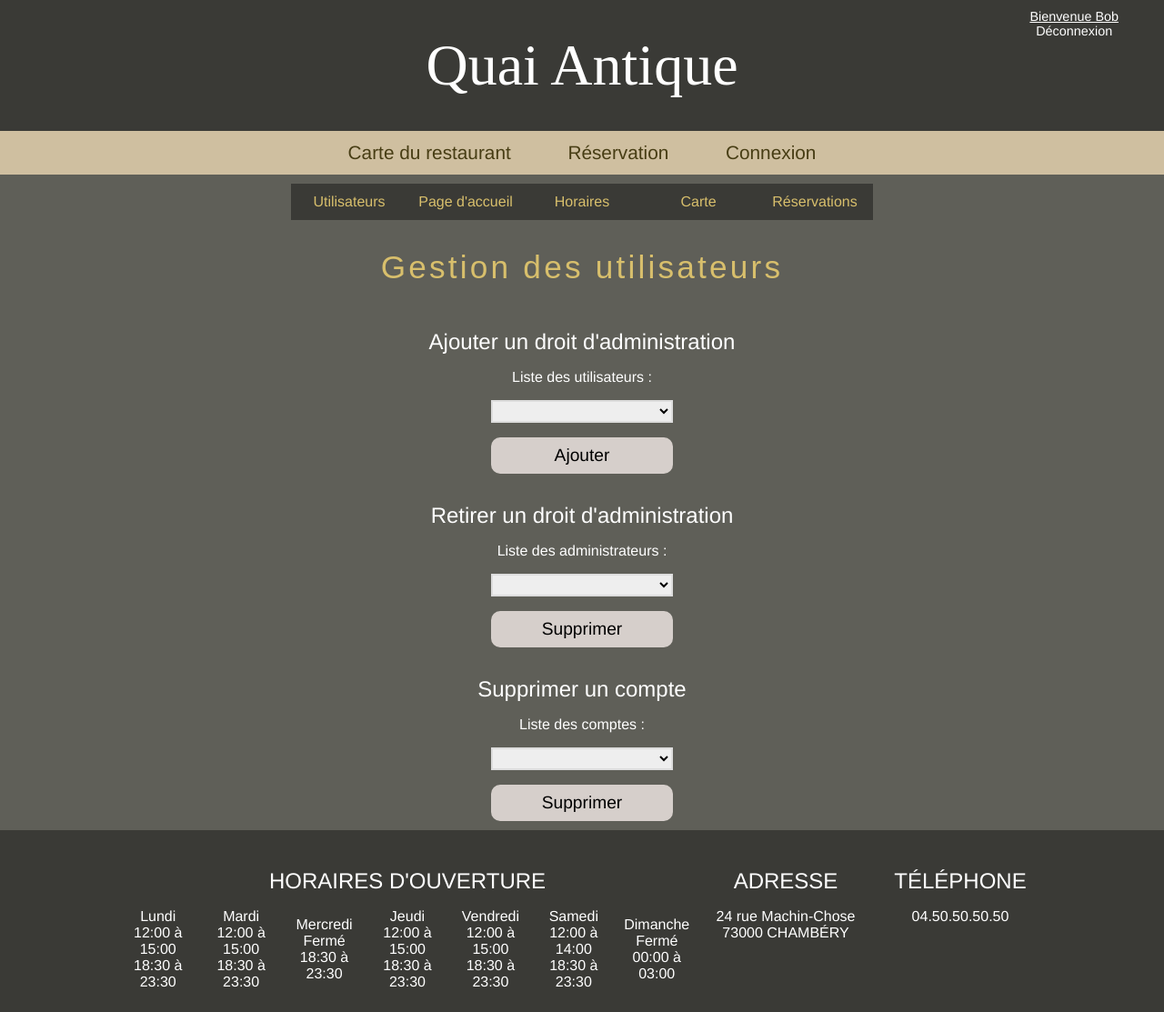
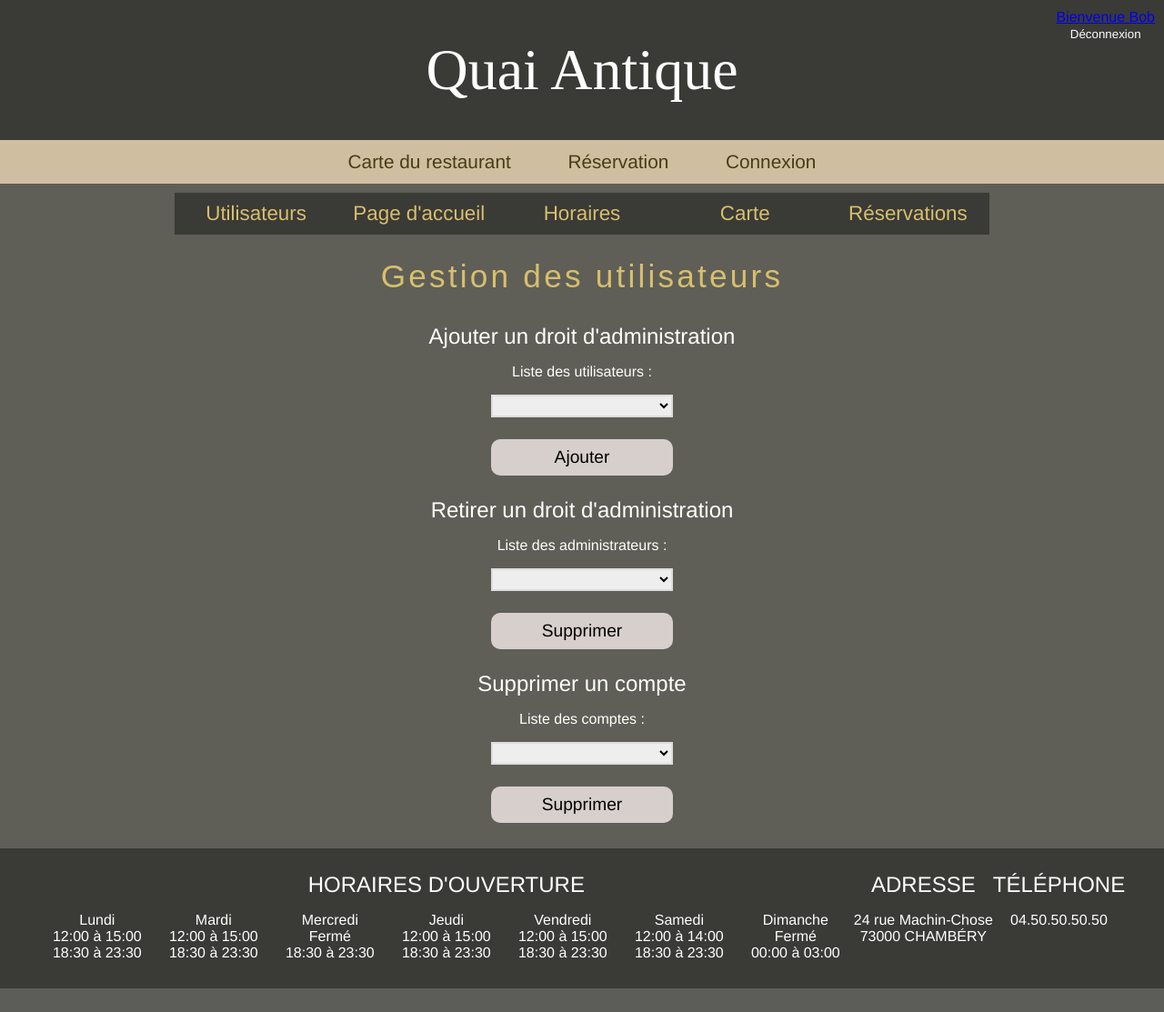
Before and after one commit to Micahdo/resto, a PHP site: page /administration.php in a window 1280 px wide. Shown: the whole page at 91% size. After the commit the page ends 1087 px from the top, so only its background shows below. Run offline with PHP 8.4, Linux system fonts and the light colour scheme; a user stored in the database is signed in; data comes from the database, SQL or seed files in the repository; lists and menus that the app fills with data are empty; some web fonts are replaced.

Commit message:
Modifications de styles

```diff
--- a/style.css
+++ b/style.css
@@ -7,6 +7,7 @@
 body {
     min-height: 100vh;
     background-color:#5F5F58;
+    overflow-x:hidden;
 }
 html, body, .flexCol  {
     display: flex;
@@ -14,20 +15,16 @@ html, body, .flexCol  {
     justify-content: center;
     align-items: center;
 }
-.flexRow {
+.flexRow, .flexArticle {
     display: flex;
     flex-direction: row;
     justify-content: center;
-    align-items: center;
 }
-.alCol {
-    display:flex;
-    flex-direction: column;
-    margin: 1rem;
-}
+
 .around {
     justify-content: space-around;
 }
+
 
 /*Header et footer*/
 
@@ -40,7 +37,8 @@ header, footer {
     text-align: center;
 }
 header {
-    height: 18vh;
+    padding-top: 5vh;
+    padding-bottom: 5vh;
 }
 footer {
     padding-top: 10px;
@@ -52,55 +50,49 @@ footer {
     font-size: 4rem;
     font-family: 'Ysabeau', serif;
 }
-.headerDiv {
-    width: 60vw;
+.footerHours {
+    width: 70vw;
 }
-.footerDiv {
-    width: 100vw;
-}
-.footerHours {
-    width: 50vw;
-    height: 20vh;
-}
-.footerAddress {
-    width: 15vw;
-    height: 20vh;
-}
-.footerPhone {
-    width: 15vw;
-    height: 20vh;
-}
-.linkAdmin, .linkAdmin:hover, .linkAdmin:link, .linkAdmin:visited, .linkAdmin:active {
-    color:white;
-}
-.linkAdmin, .btnDisconnect, .userConnected {
-    font-size: 0.9rem;
+.footerContact {
+    width: 30vw;
 }
 .userConnected {
     position: absolute;
     top: 10px;
-    right: 50px;
+    right: 10px;
     z-index: 10;
-}
-.userConnected>p {
-    color:white;
 }
 .btnDisconnect {
     background-color:#3a3a36;
     border:none;
     color:white;
 }
+.icon {
+    width: 30px;
+    height: 30px;
+    margin: 0.3rem
+}
+.btn-icon {
+    border: none;
+    background: none;
+}
+.flexHours {
+    display: flex;
+    flex-direction: row;
+    flex-wrap: wrap;
+    justify-content: space-evenly;
+}
+.hours {
+    margin: 5px;
+}
 
 /*Navigation*/
 
-nav {
-    display: flex;
-    justify-content: center;
-}
 .navbar {
     background-color: #cfbfa0;
     width: 100vw;
     height: 6vh;
+    align-items: center;
 }
 .navbar>ul {
     width: 50vw;
@@ -138,11 +130,15 @@ h4 {
     font-size: 1.5rem;
     text-align: center;
 }
-h4, p, label, .txtWhite {
+h5 {
+    font-size: 1.2rem;
+    text-align: center;
+}
+h4, h5, p, label, .txtWhite {
     color:white;
 }
 h2, h3, h4 {
-    margin-top: 2rem;
+    margin-top: 1rem;
     margin-bottom: 1rem;
 }
 li {
@@ -156,14 +152,27 @@ hr {
     background-color: #b9b9a1;
 }
 
-/*Section*/
+/*Section et article*/
 
 section {
+    width: 70vw;
     padding: 10px;
     flex-grow: 1;
 }
+article, section {
+    margin-left: auto;
+    margin-right: auto;
+}
 
 /*Formulaires*/
+
+input:invalid {
+    border: 2px dashed red;
+  }
+
+input:valid {
+    border: 2px solid rgb(221, 221, 221);
+  }
 
 .input, select {
     height: 25px;
@@ -173,7 +182,15 @@ section {
     border: 2px solid rgb(221, 221, 221);
     text-align: center;
 }
-.input, select {
+.short-input {
+    height: 25px;
+    width: 6vw;
+    min-width: 50px;
+    background-color: rgb(238, 238, 238);
+    border: 2px solid rgb(221, 221, 221);
+    text-align: center;
+}
+.input, .short-input, select {
     margin: 1rem;
 }
 label {
@@ -186,9 +203,18 @@ label {
     border-radius: 10px;
     font-size: 1.2rem;
     background-color: #D6CFCB;
+    margin: 0.5rem;
 }
 .btn:hover {
     background-color: #ece5e0;
+}
+.area {
+    width: 10vw;
+    min-width: 200px;
+    background-color: rgb(238, 238, 238);
+    border: 2px solid rgb(221, 221, 221);
+    margin-top: 1rem;
+    margin-bottom: 1rem;
 }
 
 /*Administration*/
@@ -203,14 +229,16 @@ label {
 }
 
 /*Administration : onglets*/
-
+.tab {
+    padding: 10px;
+}
 .btn-tab {
-    width: 10vw;
-    height: 40px;
+    width: 14vw;
+    padding: 10px;
     background-color: #3a3a36;
     border: none;
     color:rgb(216, 191, 108);
-    font-size: 1rem;
+    font-size: 1.4rem;
 }
 .btn-tab:hover {
     background-color:#5F5F58;
@@ -339,8 +357,19 @@ label {
     font-size: 1.3rem;
     color:rgb(233, 216, 150);
 }
+li {
+    margin-top: 0.5rem;
+    margin-bottom: 0.5rem;
+    text-align: center;
+}
 .carte {
     text-align: center;
+}
+.formule {
+    padding: 10px;
+    margin-top: 0.5rem;
+    margin-bottom: 0.5rem;
+    border: 2px solid rgb(221, 221, 221);
 }
 
 /*Réservation*/
```
Also changed, not shown: other parts of style.css (+58 -28 lines).
